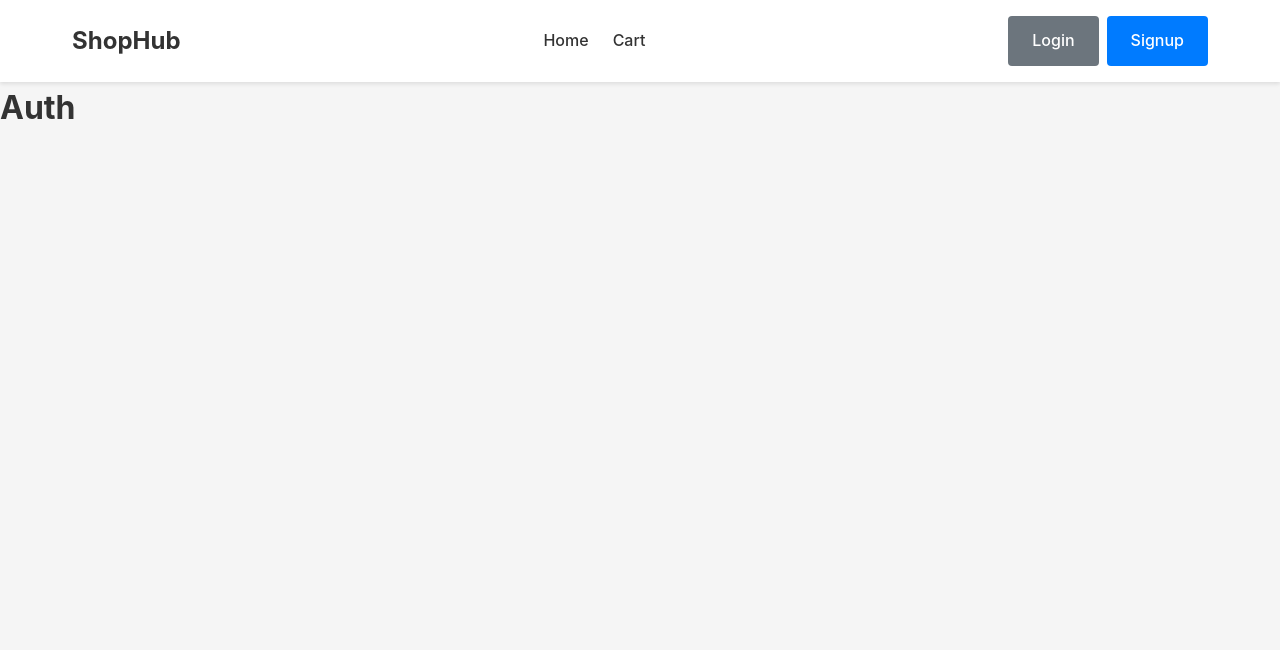
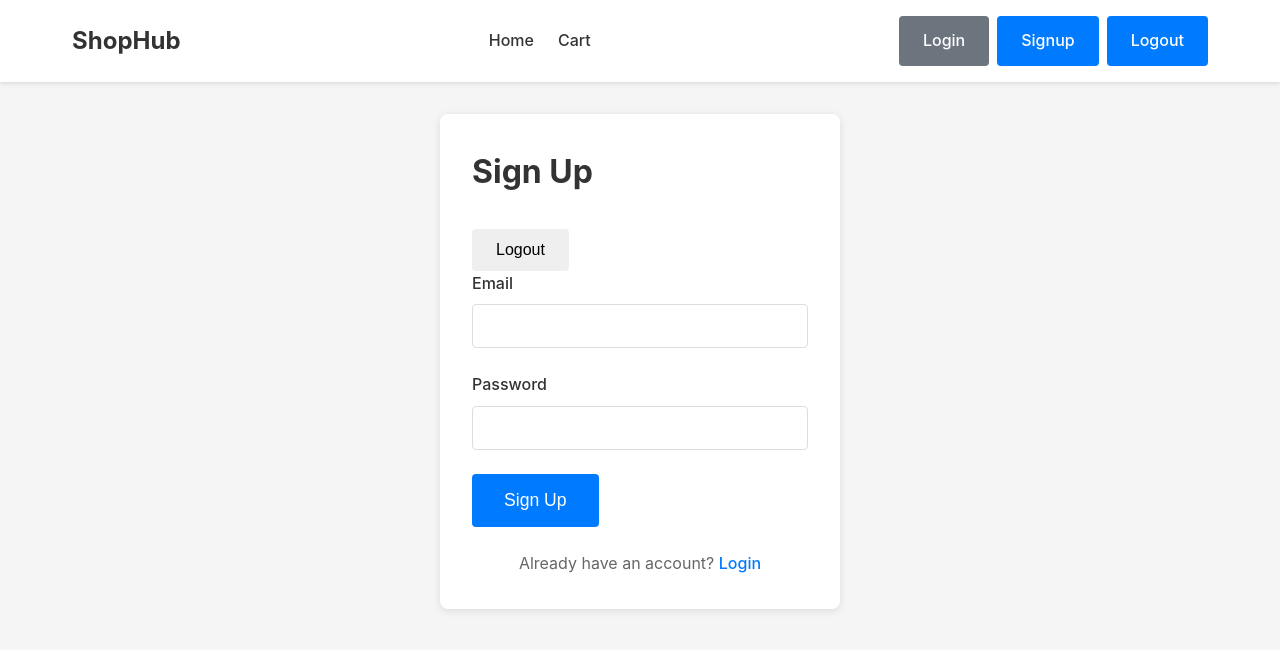
Before and after one commit to Kranthi4354/ecommerce-react-course-website, a React app: page /auth in a window 1280 px wide. Shown: the top 650 px of the page. Built offline with nearby package versions, Linux system fonts and the light colour scheme; the HTML template or start-up script is replaced by a standard one.

Commit message:
Added authentication

```diff
--- a/src/App.jsx
+++ b/src/App.jsx
@@ -7,10 +7,12 @@ import Home from './pages/Home.jsx'
 import Auth from './pages/Auth.jsx'
 import Checkout from './pages/Checkout.jsx'
 import Navbar from './components/Navbar.jsx'
+import AuthProvider from './context/AuthContext.jsx'
 
 function App() {
 
   return (
+    <AuthProvider>
     <div className='app'>
       <Navbar />
       <Routes>
@@ -19,6 +21,7 @@ function App() {
           <Route path="/checkout" element={<Checkout />} />
       </Routes>
     </div>
+    </AuthProvider>
   );
 }
 
--- a/src/components/Navbar.jsx
+++ b/src/components/Navbar.jsx
@@ -20,6 +20,7 @@ export default function Navbar() {
                 <div className="navbar-auth-links">
                     <Link to="/auth" className="btn btn-secondary">Login</Link>
                     <Link to="/auth" className="btn btn-primary">Signup</Link>
+                    <Link to="/auth" className="btn btn-primary">Logout</Link>
                 </div>
             </div>
         </div>
--- a/src/components/ProductCard.jsx
+++ b/src/components/ProductCard.jsx
@@ -2,7 +2,7 @@ import { Link } from 'react-router-dom';
 
 export default function ProductCard({product}){
     return (
-        <div key={product.id} className="product-card">
+        <div  className="product-card">
             <img src={product.image} alt={product.name}  className="product-card-image"/>
             <div className="product-card-content">
                 <h3 className="product-card-name">{product.name}</h3>
--- /dev/null
+++ b/src/context/AuthContext.jsx
@@ -0,0 +1,49 @@
+import { Children, createContext, useState } from "react";
+
+export const AuthContext = createContext(null);
+
+export default function AuthProvider({ children }) {
+    const [user, setUser] = useState(null);
+
+    function signUp(email,password){
+        // Sign up logic here
+        const users = JSON.parse(localStorage.getItem("users") || "[]");
+
+        if (users.find(user => user.email === email)){
+            return {success:false, message: "User already exists"};
+        }
+
+        const newUser = {email, password};
+        users.push(newUser);
+        localStorage.setItem("users", JSON.stringify(users));
+        localStorage.setItem("currentUser", JSON.stringify(newUser));
+        setUser({email});
+        return {success:true, message: "Sign up successful"};
+    }
+    function login(email, password){
+        // Login logic here
+         const users = JSON.parse(localStorage.getItem("users") || "[]");
+
+         const user = users.find(user => user.email === email && user.password === password);
+         if (!user){
+            return {success:false, message: "Invalid email or password"};
+         }
+         localStorage.setItem("currentUser", email);
+         setUser({email});
+         return {success:true, message: "Login successful"};
+
+    }
+
+    function logout(){
+        // Logout logic here
+        localStorage.removeItem("currentUser");
+        setUser(null);
+        alert("User logged out successfully!");
+    }
+
+    return (
+        <AuthContext.Provider value={{signUp, user, logout, login}}>
+            {children}
+        </AuthContext.Provider>
+    );
+}
--- a/src/pages/Auth.jsx
+++ b/src/pages/Auth.jsx
@@ -1,9 +1,81 @@
-
+import { useContext, useState } from "react";
+import {useForm} from "react-hook-form";
+import { AuthContext } from "../context/AuthContext.jsx";
+import { useNavigate } from "react-router-dom";
 
 export default function Auth() {
+  const [mode, setMode] = useState('signup');
+  const { signUp, user, logout, login } = useContext(AuthContext);
+  const [error, setError] = useState(null);
+  const navigate = useNavigate();
+
+  const {
+    register,
+    handleSubmit,
+    formState: { errors }
+    } = useForm();
+
+    function onSubmit(data) {
+      let result;
+      if (mode === 'signup'){
+        result = signUp(data.email, data.password);
+      } else {
+        result = login(data.email, data.password);
+      }
+      if (result.success){
+        navigate("/");
+      }
+      else{
+        setError(result.message);
+      }
+      console.log(result);
+    }
+
   return (
-    <div className='home'>
-      <h1>Auth</h1>
+    <div className='page'>
+      <div className="container">
+        <div className="auth-container">
+          {/* IF USER EXISTS: Show the Logged In Card */}
+
+            <h1 className="page-title">{mode === 'signup' ? "Sign Up": "Login"}</h1>
+              {error && <div className="error-message">{error}</div>}
+            <form className="auth-form" onSubmit={handleSubmit(onSubmit)}>
+              <button className="btn" type="button" onClick={logout}>Logout</button>
+              <div className="form-group">
+                <label className="form-label" htmlFor="email">Email</label>
+                <input className="form-input" type="email" id="email"
+                {...register("email", {required: "Email is required"})}>
+                </input>
+                {errors.email && <span className="form-error">{errors.email.message}</span>}
+              </div>
+              <div className="form-group">
+                <label className="form-label" htmlFor="password">Password</label>
+                <input {...register("password", {required: "Password is required",
+                  minLength:{value: 6, message: "Password must be at least 6 characters"},
+                  maxLength:{value: 12, message: "Password cannot exceed 12 characters"}
+                })}
+                className="form-input" type="password" id="password"></input>
+                {errors.password && <span className="form-error">{errors.password.message}</span>}
+              </div>
+
+              <button className="btn btn-primary btn-large" type="submit">
+                {mode === 'signup' ? "Sign Up": "Login"}
+              </button>
+            </form>
+
+            <div className="auth-switch">
+              {mode === 'signup' ?
+              <p>
+                Already have an account? <span className="auth-link" onClick={()=> {setMode('login'); setError(null);}}> Login</span>
+              </p>
+              :
+              <p>
+                Don't have an account? <span className="auth-link" onClick={()=> {setMode('signup'); setError(null);}}> Sign Up</span>
+              </p>
+              }
+            </div>
+        </div>
+      </div>
     </div>
   );
 }
```
